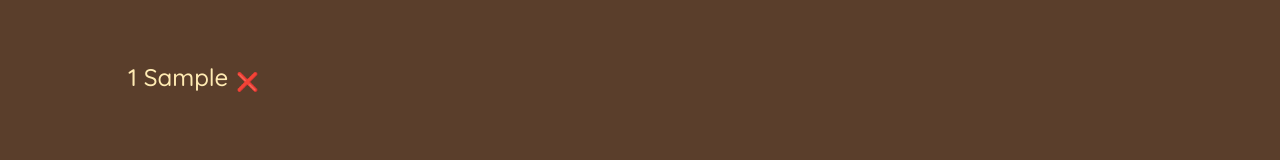
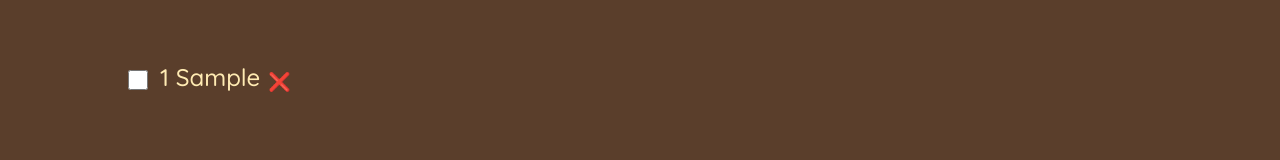
Before and after one commit to TomaszSarmata/travel-list, a React (Create React App) app: page / in a window 1280 px wide. Both pictures are taken after typing "Sample" into the empty fields and a click on the button "ADD". Shown: the part 297-457 px from the top of the page. Built offline with nearby package versions, Linux system fonts and the light colour scheme; the HTML template or start-up script is replaced by a standard one.

Commit message:
implemented checkbox feature for each item to allow users to check off items from the list

```diff
--- a/src/App.js
+++ b/src/App.js
@@ -27,6 +27,7 @@ export default function App() {
       <Form onAddItems={handleAddItems} />
       <PackingList
         items={items}
+        setItems={setItems}
         onDeleteItem={handleDeleteItem}
       />
       <Stats />
@@ -94,7 +95,7 @@ function Form({ onAddItems }) {
     </form>
   );
 }
-function PackingList({ items, onDeleteItem }) {
+function PackingList({ items, setItems, onDeleteItem }) {
   return (
     <div className="list">
       <ul className="list">
@@ -102,6 +103,7 @@ function PackingList({ items, onDeleteItem }) {
           items.map((item) => (
             <Item
               item={item}
+              setItems={setItems}
               key={item.id}
               onDeleteItem={onDeleteItem}
             />
@@ -114,9 +116,22 @@ function PackingList({ items, onDeleteItem }) {
   );
 }
 
-function Item({ item, onDeleteItem }) {
+function Item({ item, setItems, onDeleteItem }) {
   return (
     <li key={item.id}>
+      <input
+        type="checkbox"
+        onClick={() =>
+          setItems((curr) =>
+            curr.map((element) => {
+              return element.id !== item.id
+                ? element
+                : { ...element, packed: !element.packed };
+            })
+          )
+        }
+        checked={item.packed}
+      />
       <span style={item.packed ? { textDecoration: 'line-through' } : {}}>
         {item.quantity} {item.description}
         <button
```
